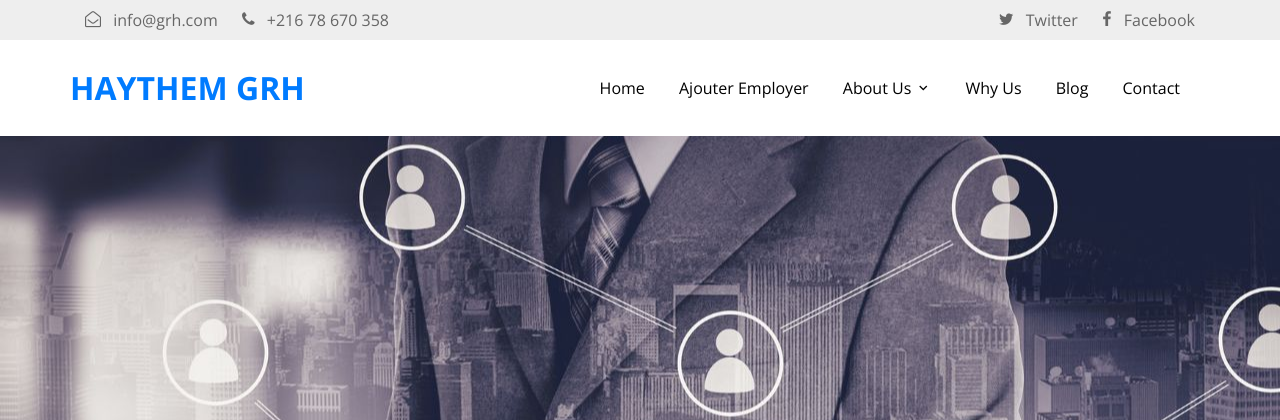
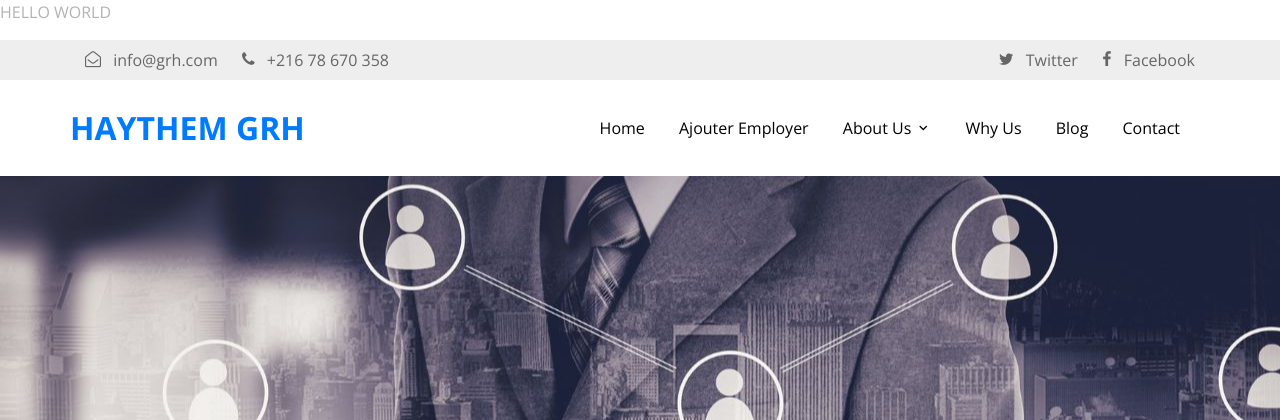
Before and after one commit to hemaissi/gestion-RH, a Django app: page / in a window 1280 px wide. Shown: the top 420 px of the page. Run offline with Django 4.2, Linux system fonts and the light colour scheme; some libraries are stand-ins or nearby versions; some web fonts are replaced.

Commit message:
Test de validation

```diff
--- a/website/templates/index.html
+++ b/website/templates/index.html
@@ -14,7 +14,7 @@
         </div>
         <div class="site-mobile-menu-body"></div>
       </div>
-
+        <p>HELLO WORLD</p>
 
       <div class="top-bar">
         <div class="container">
```
